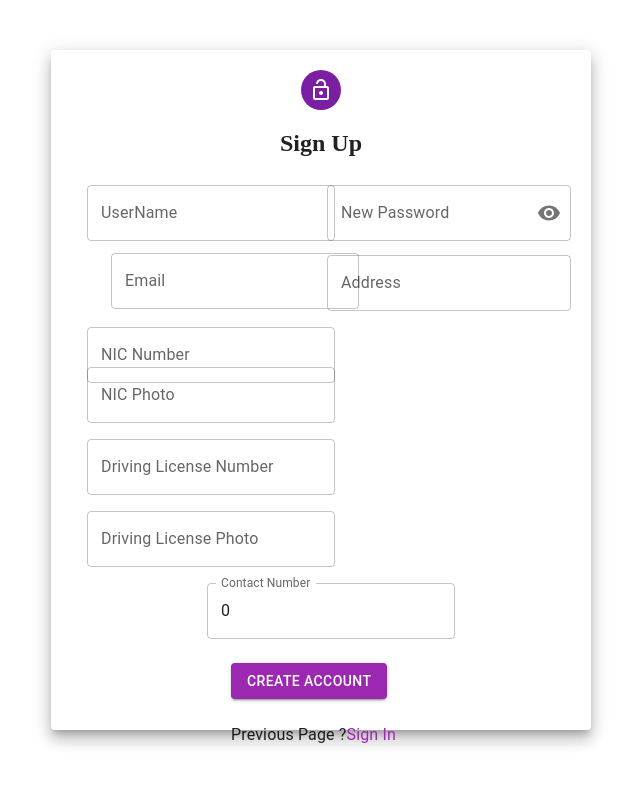
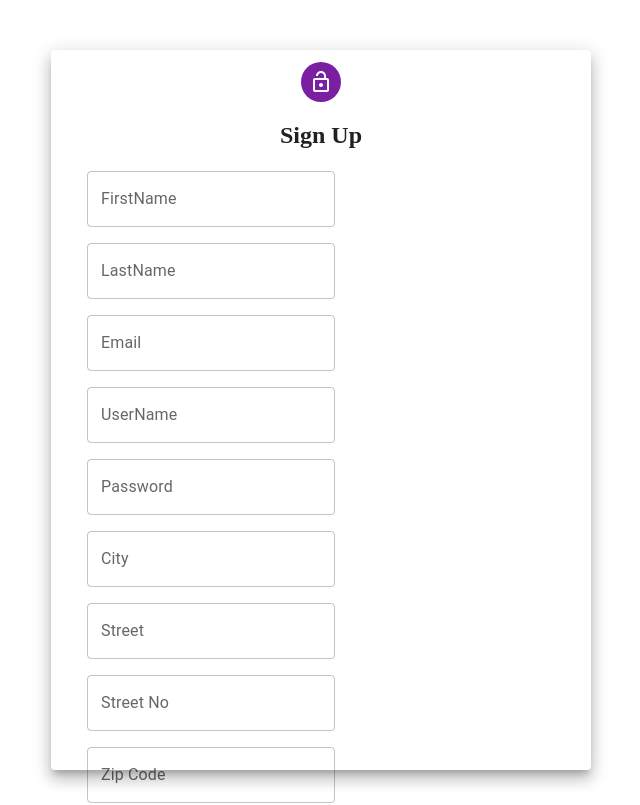
Before and after one commit to NirashaMadubhashini/React-Assignment, a React (Create React App) app: page /signUp in a window 1280 px wide. Shown: the top 805 px of the page, without its empty margins (319-959 px from the left). Built offline with nearby package versions, Linux system fonts and the light colour scheme.

Commit message:
update Loging SignUp.jsx

```diff
--- a/src/pages/Loging/SignUp.jsx
+++ b/src/pages/Loging/SignUp.jsx
@@ -2,18 +2,11 @@ import React, {useState} from 'react'
 import TextField from "@mui/material/TextField";
 import {Avatar, Box, Button, Grid, Link, Paper, Typography} from "@mui/material";
 import LockOpenIcon from '@mui/icons-material/LockOpen';
-import FormControl from "@mui/material/FormControl";
-import InputLabel from "@mui/material/InputLabel";
-import OutlinedInput from "@mui/material/OutlinedInput";
-import InputAdornment from "@mui/material/InputAdornment";
-import IconButton from "@mui/material/IconButton";
-import {Visibility, VisibilityOff} from "@mui/icons-material";
 
 
 const SignUp = () => {
-    const paperStyle = {padding: 20, height: '70vh', width: 350, margin: "20px auto"}
     const paperStyleContainer = {
-        padding: 20, height: '80vh', width: 500,
+        padding: 20, height: '85vh', width: 500, mt: -5,
         margin: "50px auto"
     }
 
@@ -43,25 +36,6 @@ const SignUp = () => {
         event.preventDefault();
     };
 
-    const initialValues = {
-        email: "",
-        password: "",
-        address: "",
-        contactNo: 0,
-        nicNo: "",
-        nicImg: "",
-        licenceNo: "",
-        licenceImg: "",
-        username: "",
-
-        /**
-         * Exta data
-         * */
-        name: "",
-        isRegistered: false,
-        isDriverRequested: false,
-        isAccept: false
-    };
 
     const statusObj = {
         alert: false,
@@ -69,15 +43,6 @@ const SignUp = () => {
         severity: '',
     }
 
-    const handleInputChange = (e) => {
-        const {name, value} = e.target;
-        setFormValues({
-            ...formValues,
-            [name]: value,
-        });
-    };
-
-    const [formValues, setFormValues] = useState(initialValues);
 
     const [status, setStatus] = useState(statusObj);
 
@@ -93,32 +58,15 @@ const SignUp = () => {
 
     }
 
-    const clearFields = () => {
-
-        setFormValues({
-            username: "",
-            email: "",
-            password: "",
-            address: "",
-            contactNo: 0,
-            nicNo: "",
-            nicImg: "",
-            licenceNo: "",
-            licenceImg: "",
-
-        });
-    };
-
-
 
     return (
         <Grid>
             <Paper elevation={10} style={paperStyleContainer}>
-            <Grid align='center'>
+                <Grid align='center' sx={{mt: -1}}>
                     <Avatar style={avatarStyle}><LockOpenIcon/></Avatar>
                     <h2>Sign Up</h2>
                 </Grid>
-
+                <br/>
                 <Box
                     component="form"
                     onSubmit={handleSubmit}
@@ -129,98 +77,88 @@ return (
                     autoComplete="off"
                 >
                     <Grid container alignItems="center" justify="center" direction="row" spacing={2}
-                      sx={{paddingLeft: 2, mt:5}}>
+                          sx={{paddingLeft: 2, mt: -4}}>
 
-                    <Grid item sx={{paddingLeft: 2, mt:-12}}>
+                        <Grid item sx={{paddingLeft: 2}}>
+                            <TextField label='FirstName' placeholder='Enter FirstName'
+                                       name="firstName"
+                                       validators={['required']}
+                            />
+                        </Grid>
+                        <Grid item sx={{paddingLeft: 2}}>
+                            <TextField label='LastName' placeholder='Enter LastName'
+                                       name="lastName"
+                                       validators={['required']}
+                            />
+                        </Grid>
+                        <Grid item sx={{paddingLeft: 2}}>
+                            <TextField label='Email' placeholder='Enter Email'
+                                       name="email"
+                                       validators={['required']}
+                            />
+                        </Grid>
+                        <Grid item sx={{paddingLeft: 2}}>
                             <TextField label='UserName' placeholder='Enter UserName'
                                        name="username"
-                                   onChange={handleInputChange} validators={['required']}
-                                   value={formValues.username}/>
+                                       validators={['required']}
+                            />
+                        </Grid>
+                        <Grid item sx={{paddingLeft: 2}}>
+                            <TextField label='Password' placeholder='Enter Password'
+                                       name="password"
+                                       validators={['required']}
+                            />
+                        </Grid>
+                        <Grid item sx={{paddingLeft: 2}}>
+                            <TextField label='City' placeholder='Enter City'
+                                       name="city"
+                                       validators={['required']}
+                            />
+                        </Grid>
+                        <Grid item sx={{paddingLeft: 2}}>
+                            <TextField label='Street' placeholder='Enter Street'
+                                       name="street"
+                                       validators={['required']}
+                            />
+                        </Grid>
+                        <Grid item sx={{paddingLeft: 2}}>
+                            <TextField label='Street No' placeholder='Enter Street No'
+                                       name="streetNo"
+                                       validators={['required']}
+                            />
+                        </Grid>
+                        <Grid item sx={{paddingLeft: 2}}>
+                            <TextField label='Zip Code' placeholder='Enter Zip Code'
+                                       name="zipCode"
+                                       validators={['required']}
+                            />
+                        </Grid>
+                        <Grid item sx={{paddingLeft: 2}}>
+                            <TextField label='Lat Value' placeholder='Enter Lat Value'
+                                       name="latValue"
+                                       validators={['required']}
+                            />
+                        </Grid>
+                        <Grid item sx={{paddingLeft: 2}}>
+                            <TextField label='Long Value' placeholder='Enter Long Value'
+                                       name="longValue"
+                                       validators={['required']}
+                            />
+                        </Grid>
+                        <Grid item sx={{paddingLeft: 2}}>
+                            <TextField label='Mobile No' placeholder='Enter Mobile No'
+                                       name="mobileNo"
+                                       validators={['required']}
+                            />
                         </Grid>
 
-                    <Grid item sx={{ml:-30, mt:5}}>
-                        <TextField label='Email' placeholder='Enter  Email'
-                                   name="email"
-                                   onChange={handleInputChange} validators={['required']}
-                                   value={formValues.email}/>
-                    </Grid>
-
-                    <Grid item >
-                        <FormControl sx={{mt: -17.5, ml: 30}} variant="outlined">
-                            <InputLabel htmlFor="outlined-adornment-password">New Password</InputLabel>
-                            <OutlinedInput
-                                id="outlined-adornment-password"
-                                type={values.showPassword ? 'text' : 'password'}
-                                value={values.password}
-                                onChange={handleChange('password')}
-                                endAdornment={
-                                    <InputAdornment position="end">
-                                        <IconButton
-                                            aria-label="toggle password visibility"
-                                            onClick={handleClickShowPassword}
-                                            onMouseDown={handleMouseDownPassword}
-                                            edge="end"
-                                        >
-                                            {values.showPassword ? <VisibilityOff/> : <Visibility/>}
-                                        </IconButton>
-                                    </InputAdornment>
-                                }
-                                label="Password"
-                                name="password"
-                                onChange={handleInputChange}
-                                value={formValues.password}
-                            />
-                        </FormControl>
-                    </Grid>
-
-                    <Grid item sx={{mt: -17, ml: 30}}>
-                        <TextField label='Address' placeholder='Enter Address'
-                                   name="address"
-                                   onChange={handleInputChange}
-                                   value={formValues.address}/>
-                    </Grid>
-
-
-                    <Grid item sx={{mt: -4}}>
-                        <TextField label='NIC Number' placeholder='Enter NIC Number'
-                                   name="nicNo"
-                                   onChange={handleInputChange}
-                                   value={formValues.nicNo}/>
-                    </Grid>
-
-                    <Grid item sx={{mt: -4}}>
-                        <TextField label='NIC Photo' placeholder='Upload NIC Photo'
-                                   name="nicImg"
-                                   onChange={handleInputChange}
-                                   value={formValues.nicImg}/>
-                    </Grid>
-
-                    <Grid item>
-                        <TextField label='Driving License Number' placeholder='Enter Driving License Number'
-                                   name="licenceNo"
-                                   onChange={handleInputChange}
-                                   value={formValues.licenceNo}/>
-                    </Grid>
-
-                    <Grid item>
-                        <TextField label='Driving License Photo' placeholder='Upload Driving License Photo'
-                                   name="licenceImg"
-                                   onChange={handleInputChange}
-                                   value={formValues.licenceImg}/>
-                    </Grid>
-                    <Grid item sx={{ml:15}}>
-                        <TextField label='Contact Number' placeholder='Enter Contact Number'
-                                   name="contactNo"
-                                   onChange={handleInputChange}
-                                   value={formValues.contactNo}/>
-                    </Grid>
 
                     </Grid>
                     <Button type='submit' color={btnColor} variant="contained" sx={{mt: 3, ml: 20}}>
                         {btnLabel}
                     </Button>
                 </Box>
-            <Typography sx={{mt: 3, ml: 20}}> Previous Page ?
+                <Typography sx={{mt: 1, ml: 20}}> Previous Page ?
                     <Link href="/" underline="none" color='secondary'>
                         Sign In
                     </Link>
```
Lines whose indentation alone changed are shown as unchanged.
